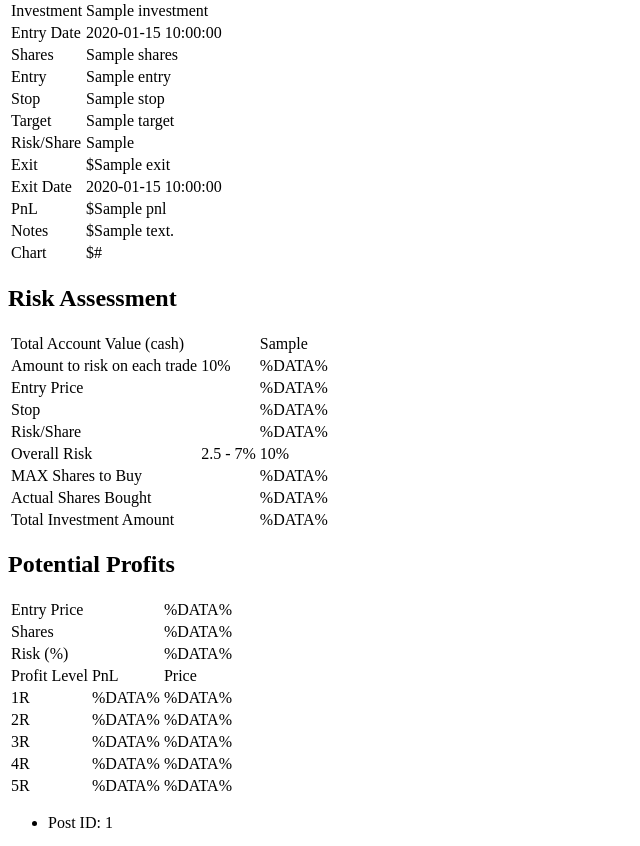
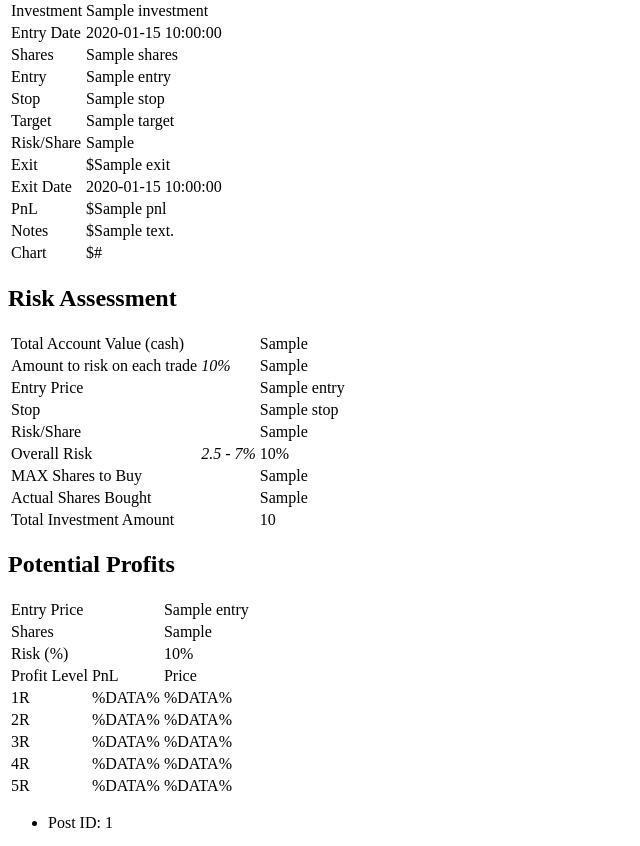
Before and after one commit to lautomator/stocks-log, a Flask app: template templates/post.html in a window 1280 px wide. Shown: the part 220-1066 px from the top of the page, without its empty margins (0-640 px from the left). Run offline with Flask 2, Linux system fonts and the light colour scheme; the template is opened without the code that fills it: most values are stand-ins (such as "Sample title", 1, 10 or a date in 2020).

Commit message:
added unformatted risk data

```diff
--- a/app.py
+++ b/app.py
@@ -79,23 +79,31 @@ def close_connection(exception):
 # calculators, summary scripts,
 # and app functions
 
-def update_account_details():
-    pass
+def format_currency(amt):
+    if amt < 0:
+        formatted = "({:,.2f})".format(amt)
+    else:
+        formatted = "{:,.2f}".format(amt)
+    return formatted
+
 
 def add_record():
     pass
 
+
 def edit_record(post_id):
     pass
 
+
 def delete_record(post_id):
     pass
+
 
 def risk_reward_calc(data):
     # account value and risk per trade are hard coded for now
     risk_reward = {
         'account_value': 10000,
-        'risk_per_trade': .01,
+        'risk_per_trade': .02,
         'risk_per_trade_amt': None,
         'entry': data['entry'],
         'stop': data['stop'],
@@ -107,12 +115,18 @@ def risk_reward_calc(data):
     }
 
     # overall risk = risk per share / entry price
-    risk_reward['overall_risk'] = risk_reward['risk_share']\
-        / risk_reward['entry']
+    risk_reward['overall_risk'] = round(risk_reward['risk_share']\
+        / risk_reward['entry'], 3)
 
     # max risk amount per trade (given the account value)
     risk_reward['risk_per_trade_amt'] = risk_reward['account_value']\
         * risk_reward['risk_per_trade']
+
+    risk_reward['max_shares'] = round(risk_reward['risk_per_trade_amt']\
+        / risk_reward['risk_share'])
+
+    risk_reward['investment_total'] = risk_reward['entry']\
+        * risk_reward['actual_shares']
 
     return risk_reward
 
@@ -124,7 +138,7 @@ def report_summary(data):
 
 def get_risk_per_share(entry_price, stop_price):
     risk = float(entry_price) - float(stop_price)
-    return "{:.2f}".format(risk)
+    return format_currency(risk)
 
 
 
--- a/templates/post.html
+++ b/templates/post.html
@@ -65,43 +65,43 @@
             </tr>
             <tr>
                 <td>Amount to risk on each trade</td>
-                <td>{{ risk_data['risk_per_trade'] * 100 }}%</td>
-                <td>%DATA%</td>
+                <td><em>{{ risk_data['risk_per_trade'] * 100 }}%</em></td>
+                <td>{{ risk_data['risk_per_trade_amt'] }}</td>
             </tr>
             <tr>
                 <td>Entry Price</td>
                 <td>&nbsp;</td>
-                <td>%DATA%</td>
+                <td>{{ risk_data['entry'] }}</td>
             </tr>
             <tr>
                 <td>Stop</td>
                 <td>&nbsp;</td>
-                <td>%DATA%</td>
+                <td>{{ risk_data['stop'] }}</td>
             </tr>
             <tr>
                 <td>Risk/Share</td>
                 <td>&nbsp;</td>
-                <td>%DATA%</td>
+                <td>{{ risk_data['risk_share'] }}</td>
             </tr>
             <tr>
                 <td>Overall Risk</td>
-                <td>2.5 - 7%</td>
+                <td><em>2.5 - 7%</em></td>
                 <td>{{ risk_data['overall_risk'] * 100 }}%</td>
             </tr>
             <tr>
                 <td>MAX Shares to Buy</td>
                 <td>&nbsp;</td>
-                <td>%DATA%</td>
+                <td>{{ risk_data['max_shares'] }}</td>
             </tr>
             <tr>
                 <td>Actual Shares Bought</td>
                 <td>&nbsp;</td>
-                <td>%DATA%</td>
+                <td>{{ risk_data['actual_shares'] }}</td>
             </tr>
             <tr>
                 <td>Total Investment Amount</td>
                 <td>&nbsp;</td>
-                <td>%DATA%</td>
+                <td>{{ risk_data['investment_total'] }}</td>
             </tr>
         </table>
     </div>
@@ -113,17 +113,17 @@
             <tr>
                 <td>Entry Price</td>
                 <td>&nbsp;</td>
-                <td>%DATA%</td>
+                <td>{{ risk_data['entry'] }}</td>
             </tr>
             <tr>
                 <td>Shares</td>
                 <td>&nbsp;</td>
-                <td>%DATA%</td>
+                <td>{{ risk_data['actual_shares'] }}</td>
             </tr>
             <tr>
                 <td>Risk (%)</td>
                 <td>&nbsp;</td>
-                <td>%DATA%</td>
+                <td>{{ risk_data['overall_risk'] * 100 }}%</td>
             </tr>
             <tr>
                 <td>Profit Level</td>
```
Also changed, not shown: templates/index.html (+6 -6 lines).
